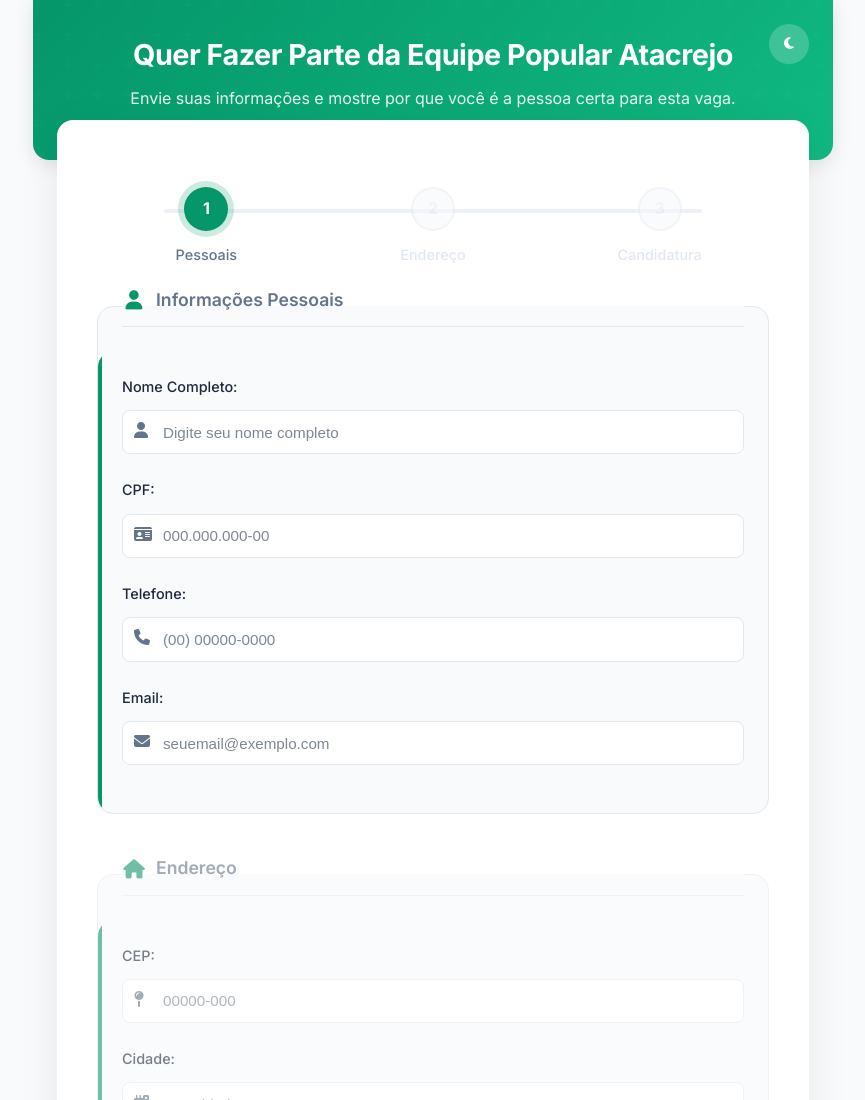
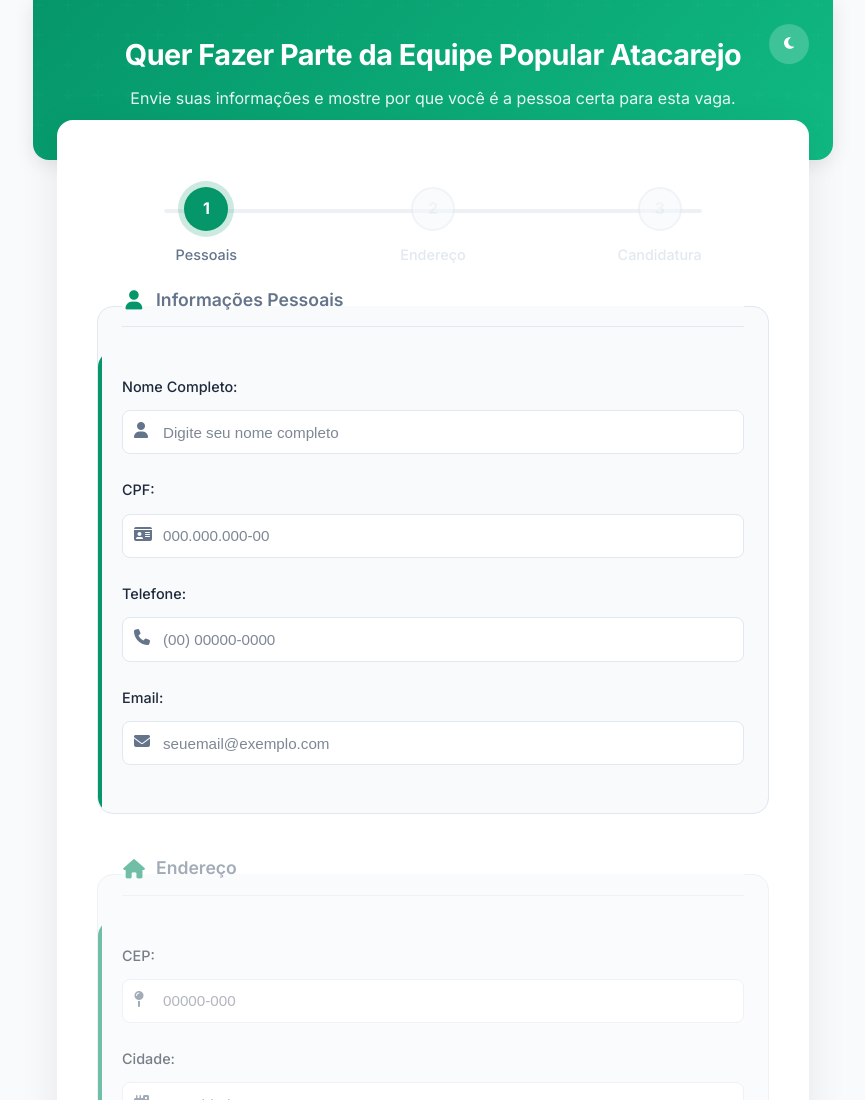
Before and after one commit to PopularAtacarejo/Formulario, a plain HTML site: page index.html in a window 1280 px wide. Shown: the top 1100 px of the page, without its empty margins (207-1072 px from the left). Drawn offline with nearby package versions, Linux system fonts and the light colour scheme; no server answers.

Commit message:
Update index.html

```diff
--- a/index.html
+++ b/index.html
@@ -567,7 +567,7 @@
 
     <div class="header">
       <div class="header-content">
-       <h1>Quer Fazer Parte da Equipe Popular Atacrejo</h1>
+       <h1>Quer Fazer Parte da Equipe Popular Atacarejo</h1>
 <p class="header-subtitle">Envie suas informações e mostre por que você é a pessoa certa para esta vaga.</p>
       </div>
     </div>
```
